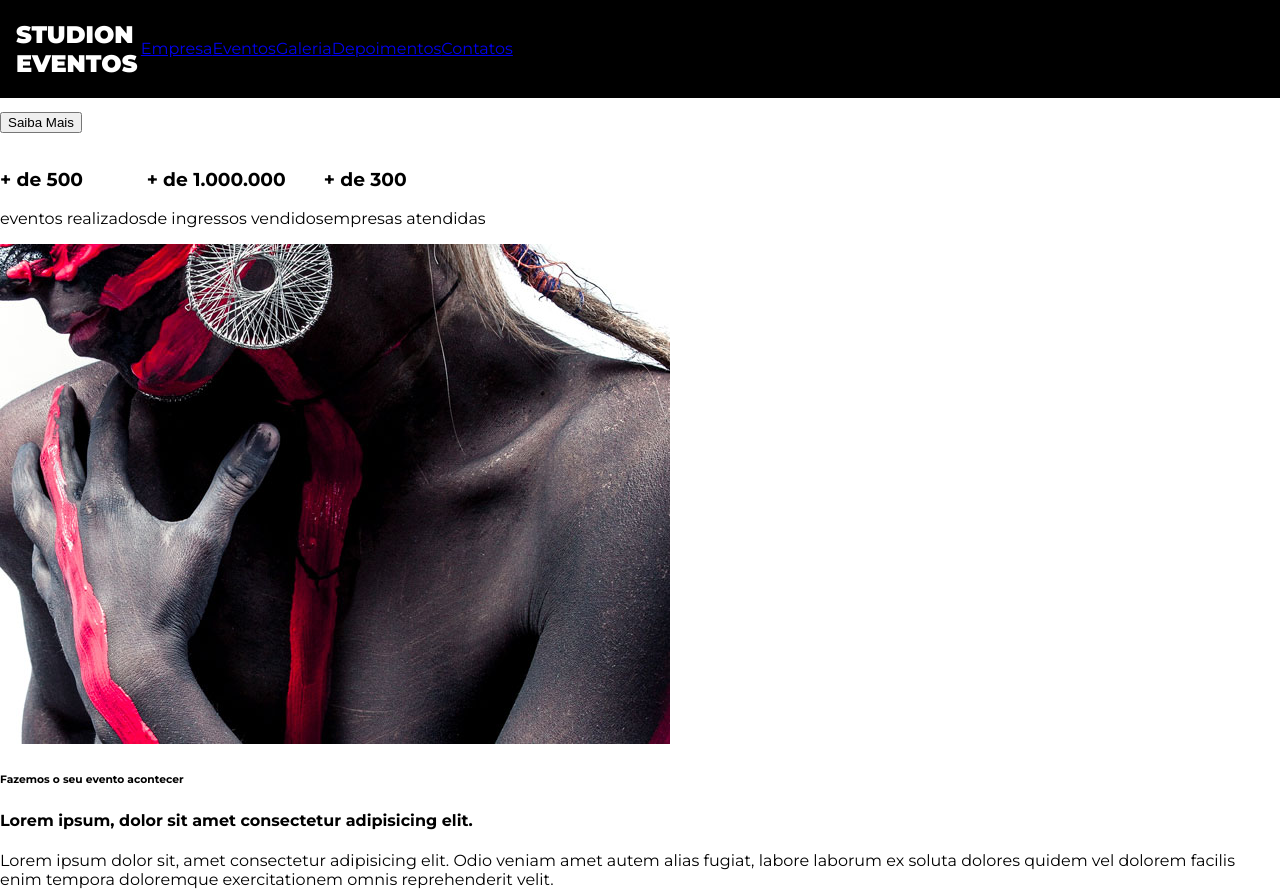
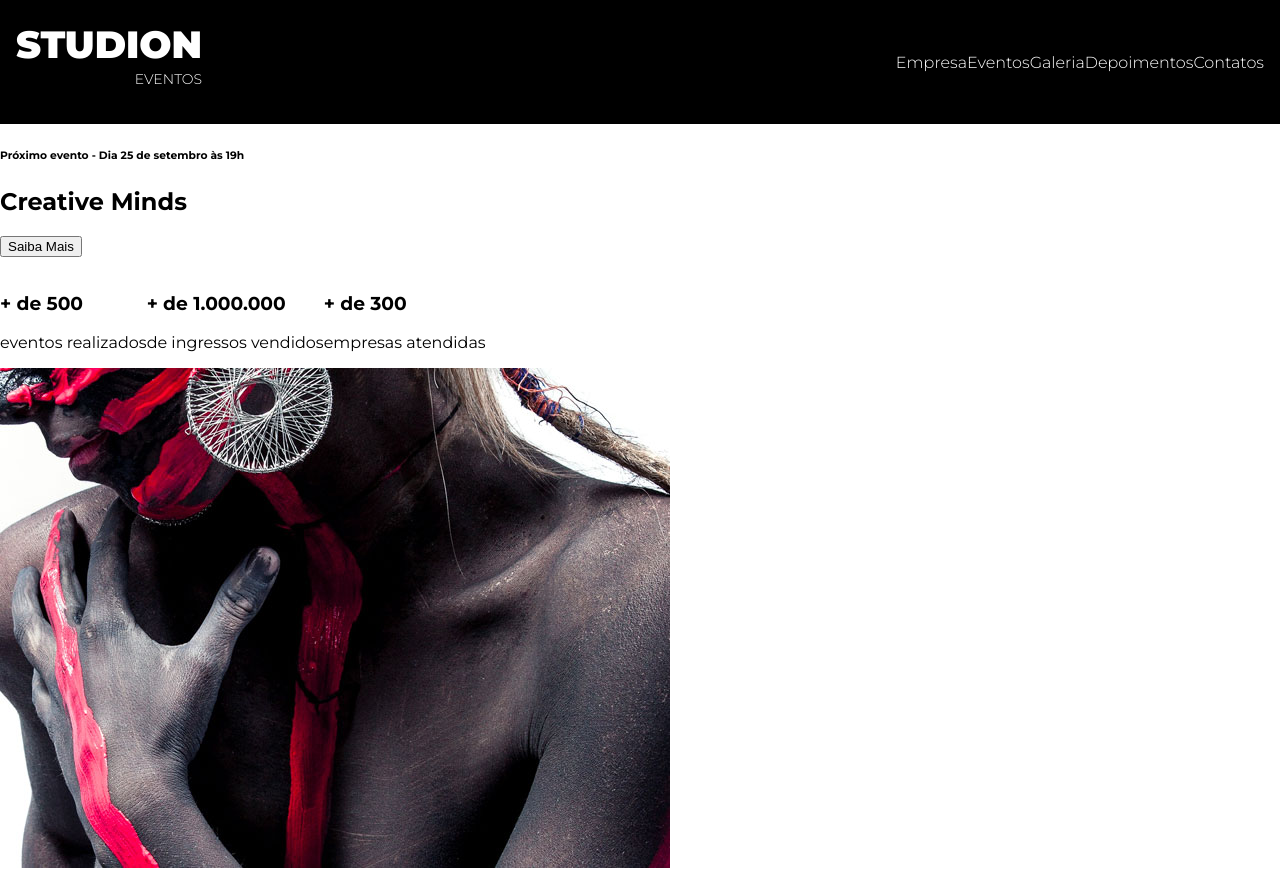
Before and after one commit to glekoidzz/studionagosto, a website: page src/index.html in a window 1280 px wide. Shown: the top 892 px of the page. Drawn offline with Linux system fonts and the light colour scheme.

Commit message:
novo codigo font

```diff
--- a/src/index.html
+++ b/src/index.html
@@ -2,7 +2,7 @@
 <html lang="pt-BR">
     <head>
         <meta charset="UTF-8" />
-    <meta name="viewport" content="width=device-width, initial-scale=1.0" />
+        <meta name="viemport" content="width=device-width, initial-scale=1.0">
         <link rel="stylesheet" href="style.css" />
         <title>Studion</title>
     </head>
--- a/src/style.css
+++ b/src/style.css
@@ -1,4 +1,4 @@
-@import url('https://fonts.googleapis.com/css2?family=Montserrat:wght@400;700;900&display=swap');
+@import url('https://fonts.googleapis.com/css2?family=Montserrat:wght@300;400;700;900&display=swap');
 
 *{
     box-sizing: border-box;
@@ -12,6 +12,7 @@
 
 body {
 margin: 0;
+padding-top: 7.75rem;
 }
 
 ul {
@@ -29,41 +30,44 @@ ul {
     left: 0;
 
 width: 100vw;
+height: 7.75rem;
 padding:0 1rem;
 
     background-color: #000; /* vermelho / verde / azul / transparência - 0 - F */
     color: #fff;
 }
 
-.navbar_links {
+.navbar__links {
    justify-self: end;
 }
 
-.navibar_links li {
+.navibar__links li {
     font-size: .875rem;
     margin-right: 3rem;
     text-transform: uppercase;
 }
 
-.navbar_links a {
+.navbar__links a {
+    font-weight: 300;
     color: #fff;
     text-decoration: none;
 }
 
-.navbar_links a:hover {
+.navbar__links a:hover {
     color: var(--color-primary);
+    }
 
+.logo-studion {
+    font-size: 2.375rem;
+    font-weight: 900;
+    line-height: 1ch; /*relativa ao tamanho da altura do glifo 0 da fonte */
+    text-transform: uppercase;
+    text-align: right;
 }
 
-.logo-studion {
-    font-weight: 900;
-    text-transform: uppercase;
-}
-
-.logo-studion_subtitle {
+.logo-studion__subtitle {
     font-size: .875rem;
-    font-weight: 400;
-    text-align: right;
+    font-weight: 300;
 }
 
 .copy--primery {
```
Lines whose indentation alone changed are shown as unchanged.
